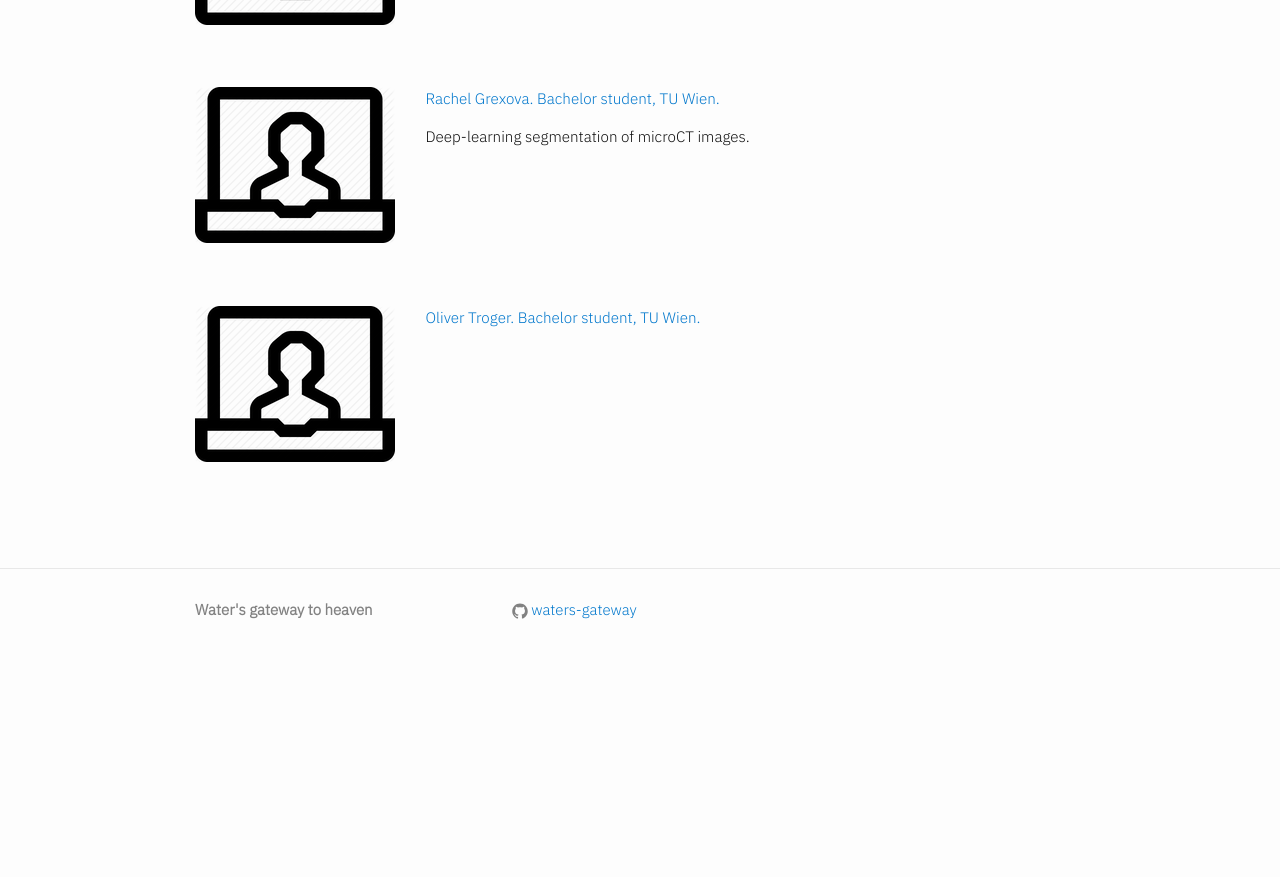
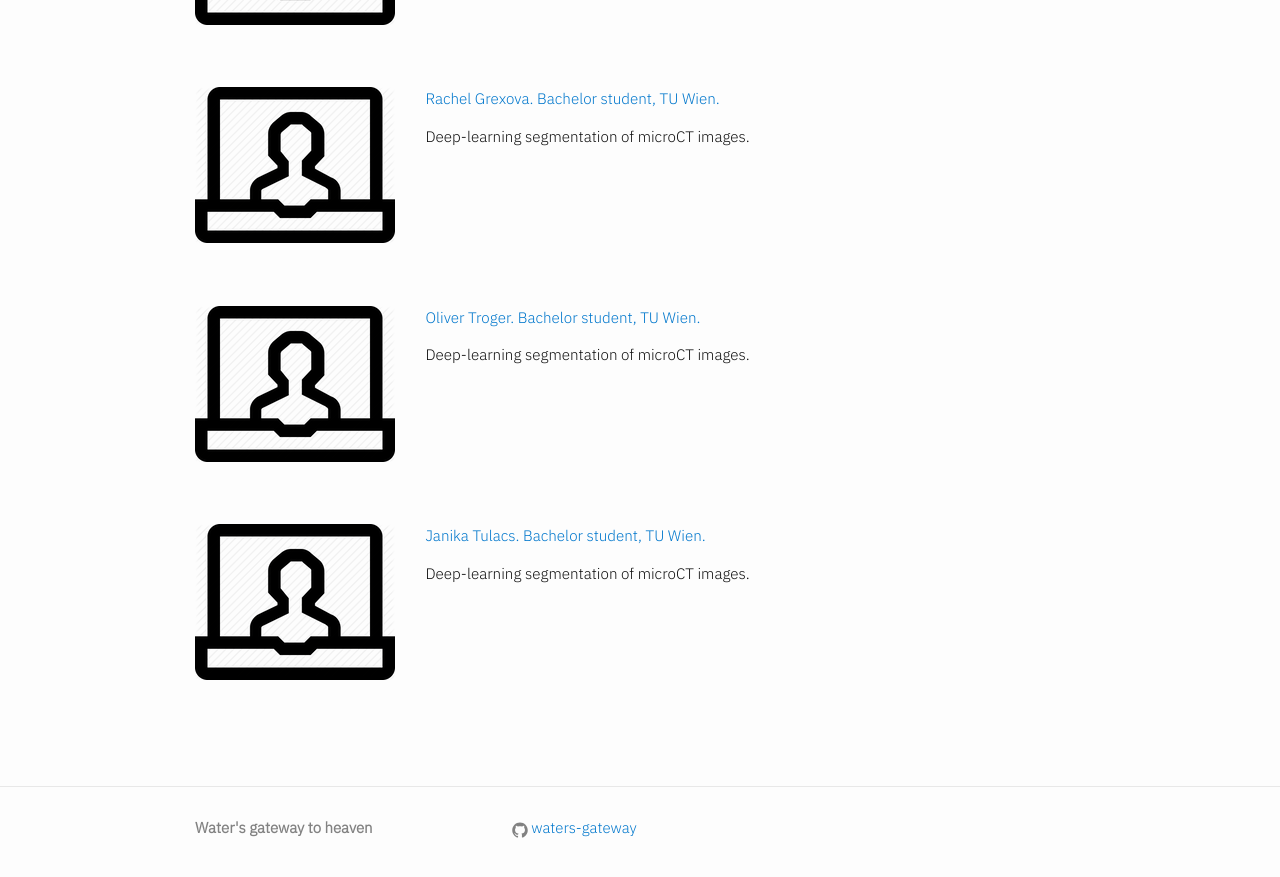
Before and after one commit to waters-gateway/waters-gateway.github.io, a Jekyll site: the page built from about.md, in a window 1280 px wide and 900 px high, scrolled down 3364 px. Shown: the top 877 px of the window. Built offline with Jekyll 4.4.1, drawn with Linux system fonts in a browser that asks for light colours; before the commit the page ends 4046 px from its top, so only the background shows below that.

Commit message:
Added new student

```diff
--- a/_data/people.yaml
+++ b/_data/people.yaml
@@ -54,7 +54,11 @@
     - person: Oliver Troger. Bachelor student, TU Wien.
       url:
       avatar: /images/people/50_profile_contact_card_id_card_idendity_person_avatar_computer_file_information-512.png
-      snippet:
+      snippet: Deep-learning segmentation of microCT images.
+    - person: Janika Tulacs. Bachelor student, TU Wien.
+      url:
+      avatar: /images/people/50_profile_contact_card_id_card_idendity_person_avatar_computer_file_information-512.png
+      snippet: Deep-learning segmentation of microCT images.
 # other:
 #   - title: Optimization of irrigation in vegetable crops grow in histosols, in Prof. Jean Caron's team at Université Laval.
 #     url: http://www.sciencedirect.com/science/article/pii/S0378377414000031
```
